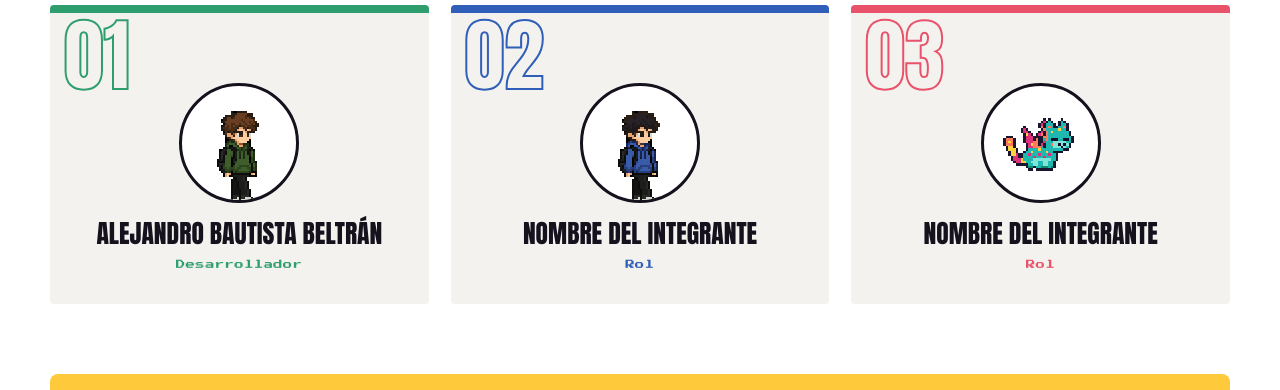
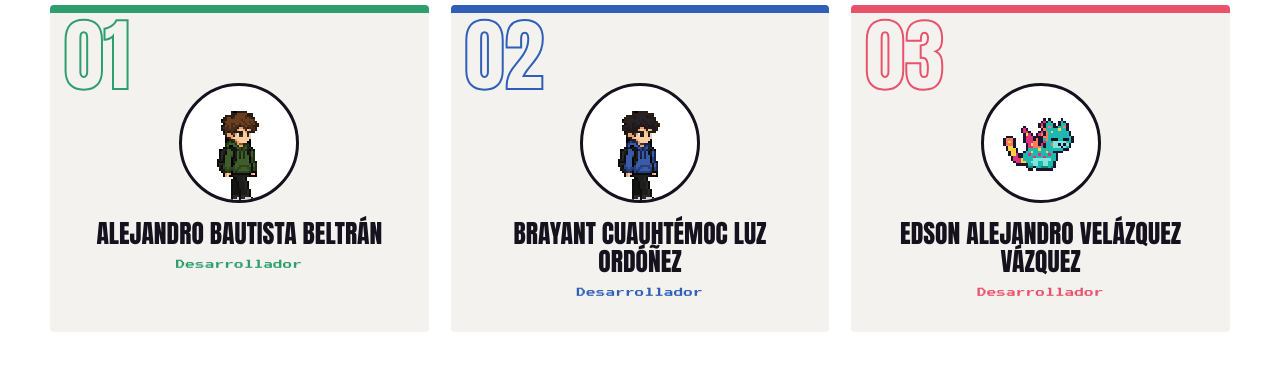
Before and after one commit to AlejandroTilin999/TOTEM_PWA, a plain HTML site: page index.html in a window 1280 px wide. Shown: the part 8532-8922 px from the top of the page. Drawn offline with Linux system fonts and the light colour scheme.

Commit message:
Nombres del equipo

```diff
--- a/index.html
+++ b/index.html
@@ -425,14 +425,14 @@
       <article class="miembro revelar" style="--c:#2f5fb8;--d:1">
         <span class="miembro-num">02</span>
         <div class="miembro-avatar"><div class="sprite sp-nina-idle"></div></div>
-        <h3>Nombre del integrante</h3>
-        <p class="pixel">Rol</p>
+        <h3>Brayant Cuauhtémoc Luz Ordóñez</h3>
+        <p class="pixel">Desarrollador</p>
       </article>
       <article class="miembro revelar" style="--c:#e8526b;--d:2">
         <span class="miembro-num">03</span>
         <div class="miembro-avatar"><div class="sprite sp-alebrije"></div></div>
-        <h3>Nombre del integrante</h3>
-        <p class="pixel">Rol</p>
+        <h3>Edson Alejandro Velázquez Vázquez</h3>
+        <p class="pixel">Desarrollador</p>
       </article>
     </div>
   </div>
--- a/sw.js
+++ b/sw.js
@@ -13,7 +13,7 @@
    número de VERSION (v1 → v2) para que se descargue lo nuevo.
    ========================================================= */
 
-const VERSION = 'totem-v8';
+const VERSION = 'totem-v9';
 const CACHE_ESTATICO = `${VERSION}-estatico`;
 const CACHE_FUENTES = 'totem-fuentes';
 
```
